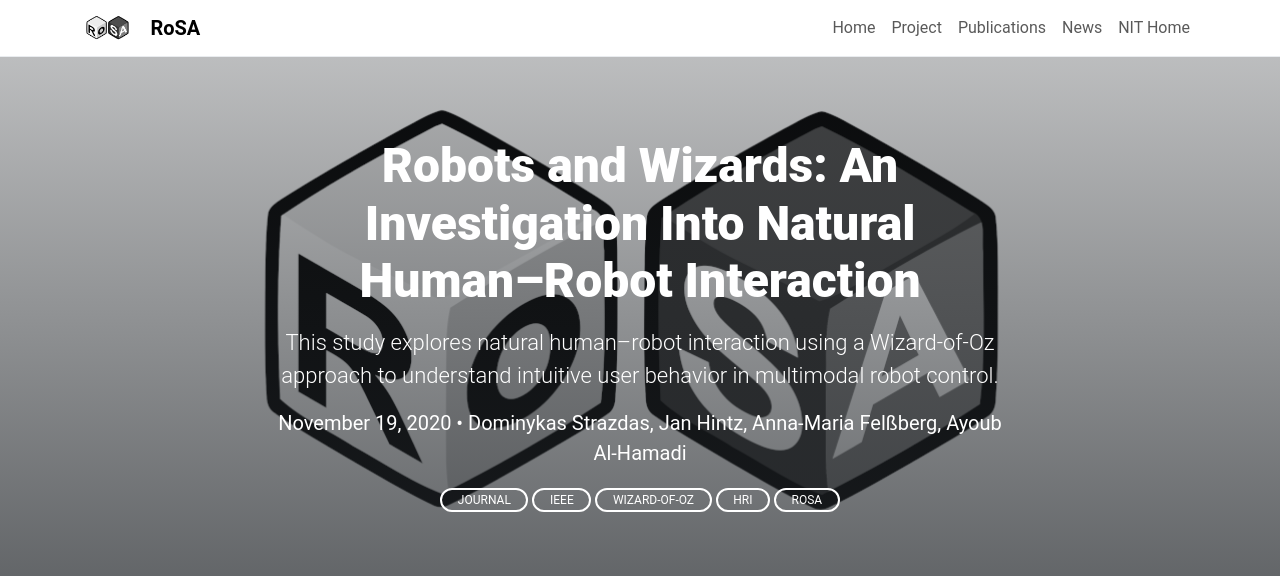
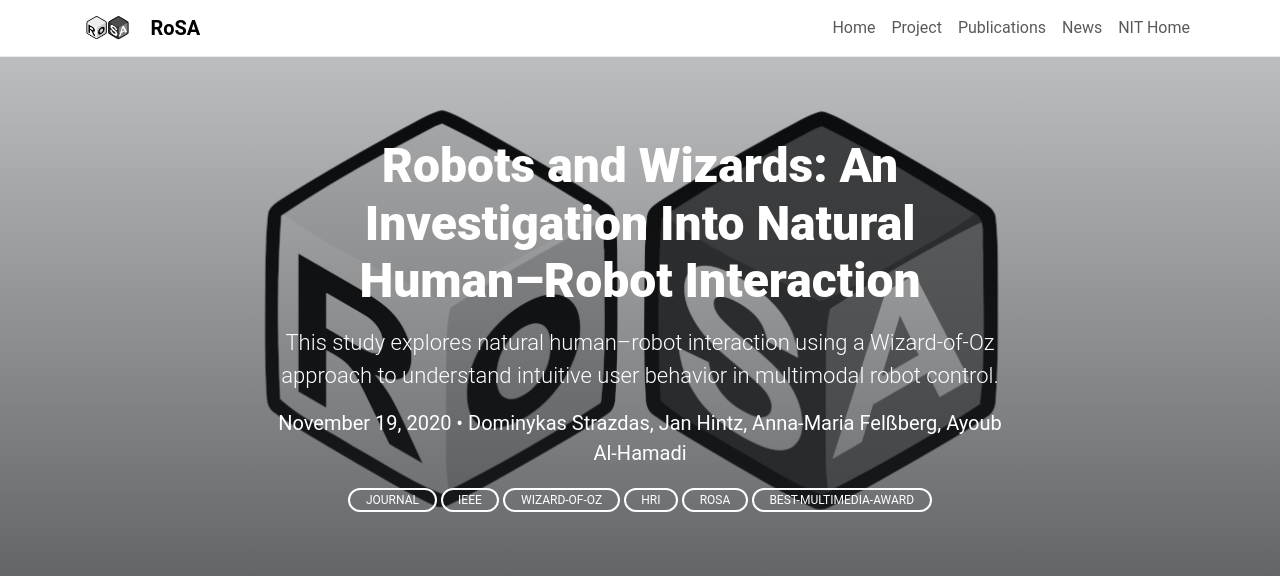
Before and after one commit to ovgu-nit/rosa, a Jekyll site: the page built from _posts/2020-11-19-rosa1.md, in a window 1280 px wide and 900 px high, cut to the strip 0-584 px from the top of the window. Built offline with Jekyll 4.4.1, drawn with Linux system fonts in a browser that asks for light colours.

Commit message:
Update 2020-11-19-rosa1.md

```diff
--- a/_posts/2020-11-19-rosa1.md
+++ b/_posts/2020-11-19-rosa1.md
@@ -6,7 +6,7 @@ image: /assets/theme/images/study.png
 author: "Dominykas Strazdas, Jan Hintz, Anna-Maria Felßberg, Ayoub Al-Hamadi"
 categories: [Publication, Journal, RoSA]
 conference: "**IEEE Access, 2020**"
-tags: [Journal, IEEE, Wizard-of-Oz, HRI, RoSA]
+tags: [Journal, IEEE, Wizard-of-Oz, HRI, RoSA, Best-Multimedia-Award]
 ---
 
 ## Wizard-of-Oz Study on Natural Robot Control using Touch and Speech
```
